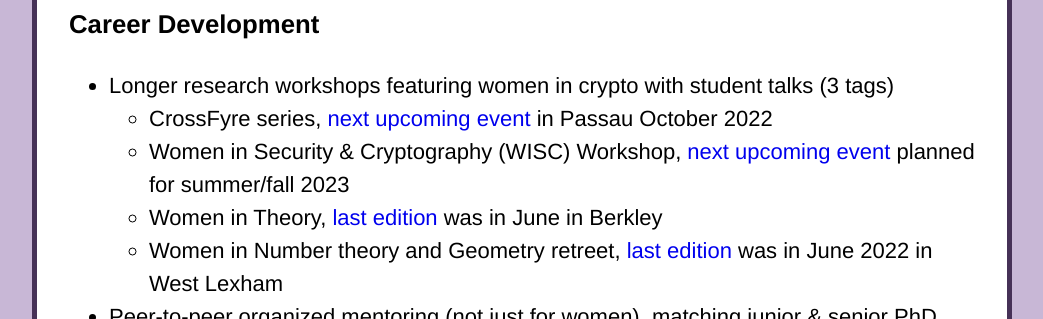
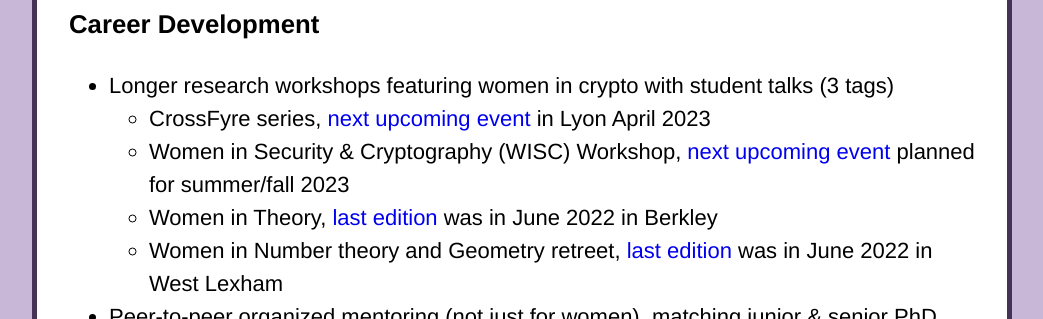
Before and after one commit to women-in-cryptography/women-in-cryptography-website, a Jekyll site: the page built from statements.html, in a window 1280 px wide. Shown: the part 1359-1678 px from the top of the page, without its empty margins (118-1161 px from the left). Built offline with Jekyll 4.4.1, drawn with Linux system fonts in a browser that asks for light colours.

Commit message:
test update crossfyre23

```diff
--- a/statements.html
+++ b/statements.html
@@ -38,9 +38,9 @@
 	<ul>
 	  <li>Longer research workshops featuring women in crypto with student talks (3 tags)</li>
 		<ul>
-		  <li>CrossFyre series, <a href="https://crossfyre22.github.io/" target="_blank">next upcoming event</a> in Passau October 2022</li>
+		  <li>CrossFyre series, <a href="https://sites.google.com/view/crossfyre2023/" target="_blank">next upcoming event</a> in Lyon April 2023</li>
 			<li>Women in Security & Cryptography (WISC) Workshop, <a href="https://casa.rub.de/en/wisc-workshop" target="_blank">next upcoming event</a> planned for summer/fall 2023</li>
-			<li>Women in Theory, <a href="https://simons.berkeley.edu/workshops/women-theory-2022">last edition</a> was in June in Berkley</li>
+			<li>Women in Theory, <a href="https://simons.berkeley.edu/workshops/women-theory-2022">last edition</a> was in June 2022 in Berkley</li>
 			<li>Women in Number theory and Geometry retreet, <a href="https://www.ucl.ac.uk/~ucahhgr/wings.html">last edition</a> was in June 2022 in West Lexham</li>
 		</ul>
 		<li>Peer-to-peer organized mentoring (not just for women), matching junior & senior PhD students/postdocs across institutions (15 tags)</li>
```
